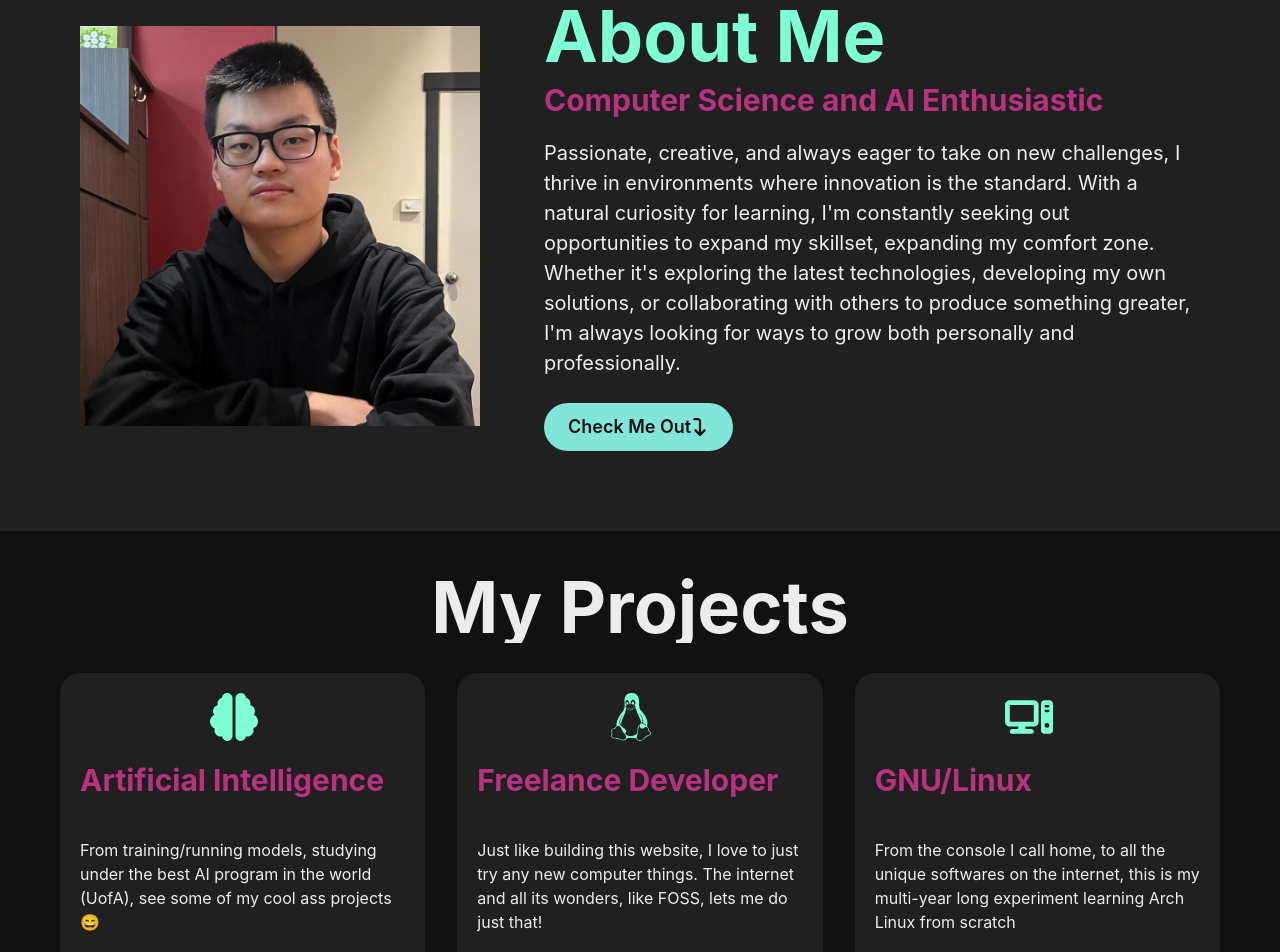
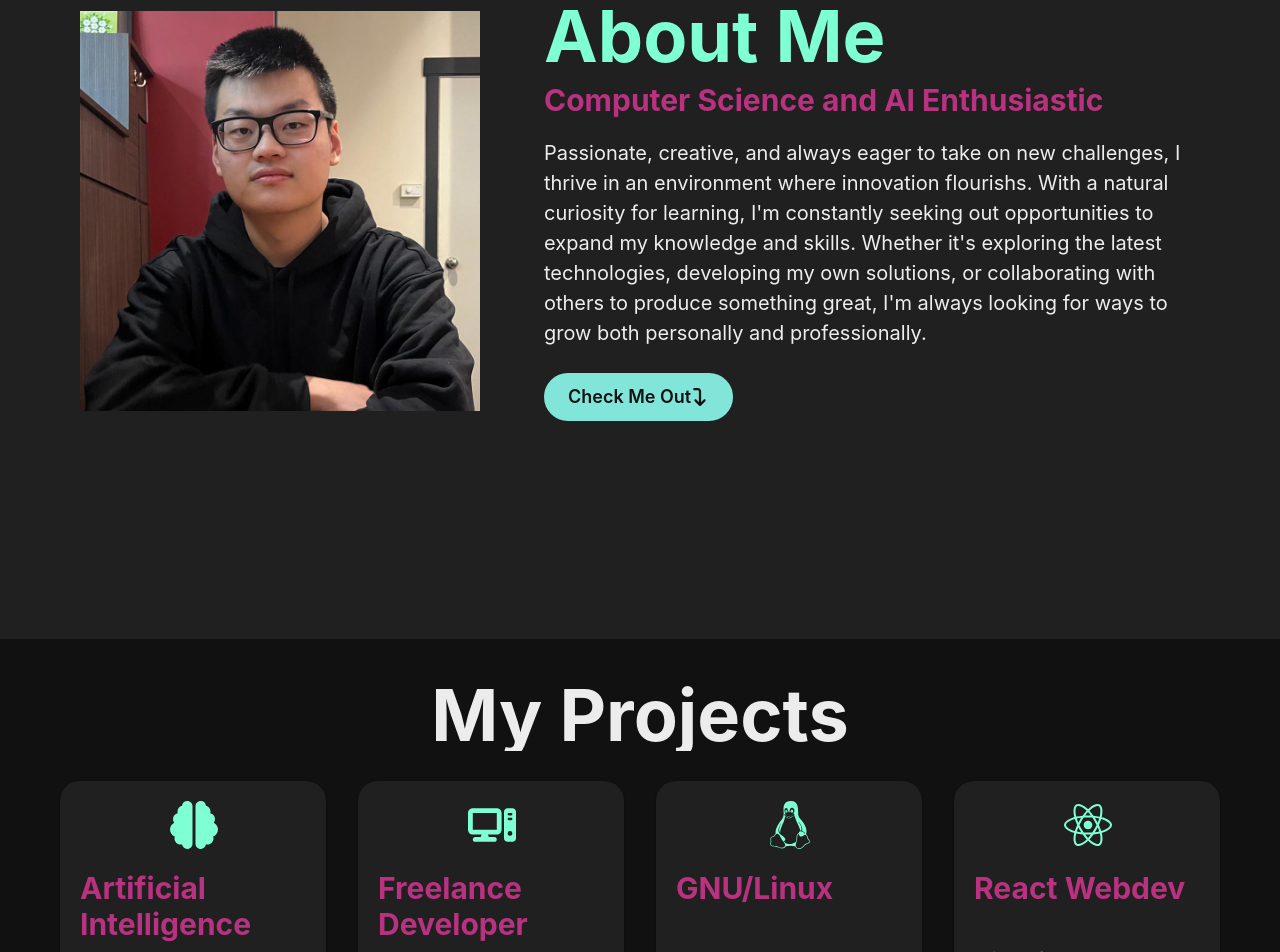
Before and after one commit to Madrobot9182/Protfolio-react, a React (Vite) app: page / in a window 1280 px wide. Shown: the part 880-1832 px from the top of the page. Built offline with nearby package versions, Linux system fonts and the light colour scheme.

Commit message:
Updated the Text

```diff
--- a/package.json
+++ b/package.json
@@ -16,7 +16,8 @@
     "framer-motion": "^11.3.28",
     "react": "^18.3.1",
     "react-dom": "^18.3.1",
-    "react-icons": "^5.3.0"
+    "react-icons": "^5.3.0",
+    "react-router-dom": "^6.26.1"
   },
   "devDependencies": {
     "@eslint/js": "^9.9.0",
--- a/src/components/About.tsx
+++ b/src/components/About.tsx
@@ -15,13 +15,12 @@ const About = () => {
         </Heading>
         <Text fontSize={20}>
           Passionate, creative, and always eager to take on new challenges, I
-          thrive in environments where innovation is the standard. With a
-          natural curiosity for learning, I'm constantly seeking out
-          opportunities to expand my skillset, expanding my comfort zone.
-          Whether it's exploring the latest technologies, developing my own
-          solutions, or collaborating with others to produce something greater,
-          I'm always looking for ways to grow both personally and
-          professionally.
+          thrive in an environment where innovation flourishs. With a natural
+          curiosity for learning, I'm constantly seeking out opportunities to
+          expand my knowledge and skills. Whether it's exploring the latest
+          technologies, developing my own solutions, or collaborating with
+          others to produce something great, I'm always looking for ways to grow
+          both personally and professionally.
         </Text>
         <Button mt="25px" colorScheme="teal" size="lg" borderRadius={25}>
           Check Me Out <FaArrowTurnDown />
--- a/src/components/ProjectGrid.tsx
+++ b/src/components/ProjectGrid.tsx
@@ -1,7 +1,6 @@
+import ProjectCard from "./ProjectCard";
 import { SimpleGrid } from "@chakra-ui/react";
-import ProjectCard from "./ProjectCard";
-
-import { FaBrain, FaLinux, FaComputer } from "react-icons/fa6";
+import { FaBrain, FaLinux, FaComputer, FaReact } from "react-icons/fa6";
 
 const ProjectGrid = () => {
   const cardData = [
@@ -9,23 +8,29 @@ const ProjectGrid = () => {
       icon: FaBrain,
       heading: "Artificial Intelligence",
       content:
-        "From training/running models, studying under the best AI program in the world (UofA), see some of my cool ass projects 😄",
+        "From training/running my own models, to studying under one of the best AI program in the world (University of Alberta), I've done some cool things while admiring the even cooler things that peole have done 😄",
+    },
+    {
+      icon: FaComputer,
+      heading: "Freelance Developer",
+      content:
+        "Just like this website, I love to just learn new things. Thanks to the endless source of info from the Internet, I can unlock my full potential from the comfort of my own house!",
     },
     {
       icon: FaLinux,
-      heading: "Freelance Developer",
+      heading: "GNU/Linux",
       content:
-        "Just like building this website, I love to just try any new computer things. The internet and all its wonders, like FOSS, lets me do just that! ",
+        "From the console I call home, to all the unique softwares on the internet, this is my multi-year long experiment learning Arch Linux and falling in love with open source development!",
     },
     {
-      icon: FaComputer,
-      heading: "GNU/Linux",
+      icon: FaReact,
+      heading: "React Webdev",
       content:
-        "From the console I call home, to all the unique softwares on the internet, this is my multi-year long experiment learning Arch Linux from scratch",
+        "In just a few weeks, I went from zero experience with web development to deploying my own React websites with all the libraries and neat tricks.In fact, this site was rewritten from scratch with ChakraUI",
     },
   ];
   return (
-    <SimpleGrid columns={{ md: 1, lg: 3 }} padding={5} spacing={8}>
+    <SimpleGrid columns={{ sm: 1, md: 2, lg: 4 }} padding={5} spacing={8}>
       {cardData.map((data) => (
         <ProjectCard {...data} />
       ))}
```
Also changed, not shown: 1 other file (tests, documents, lock files or other folders).
